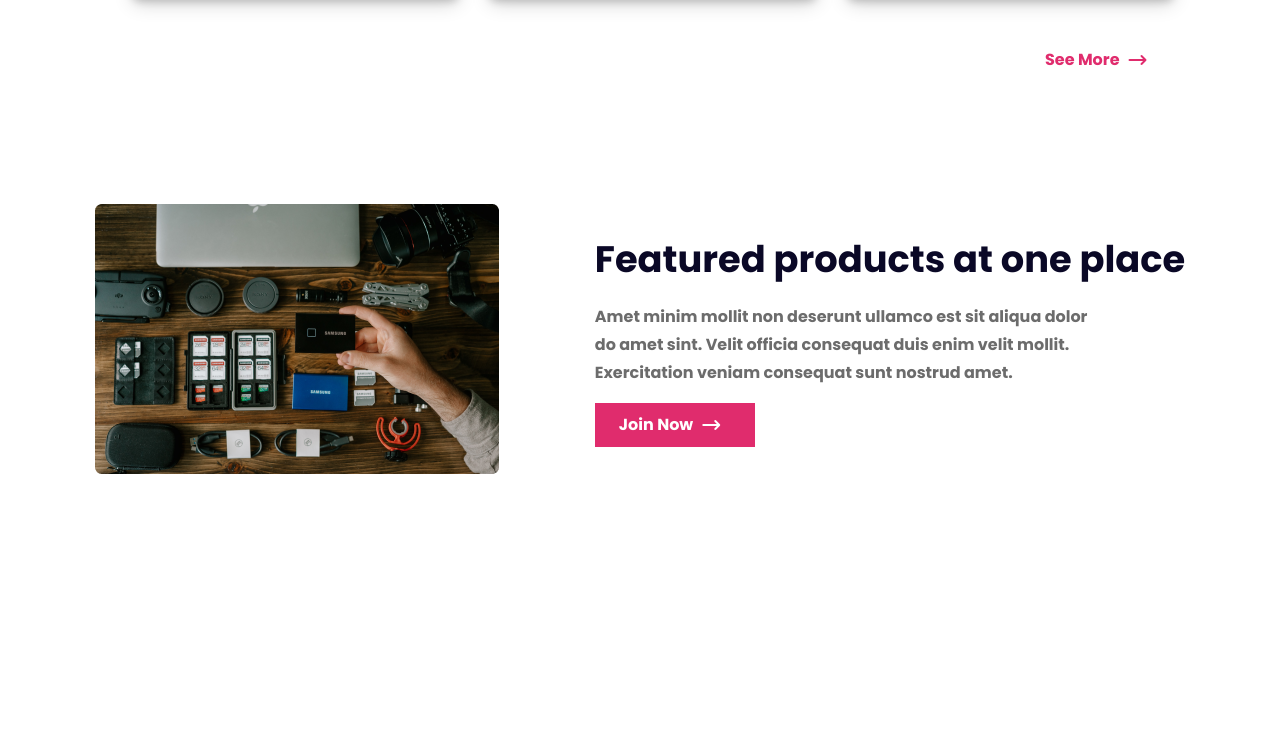
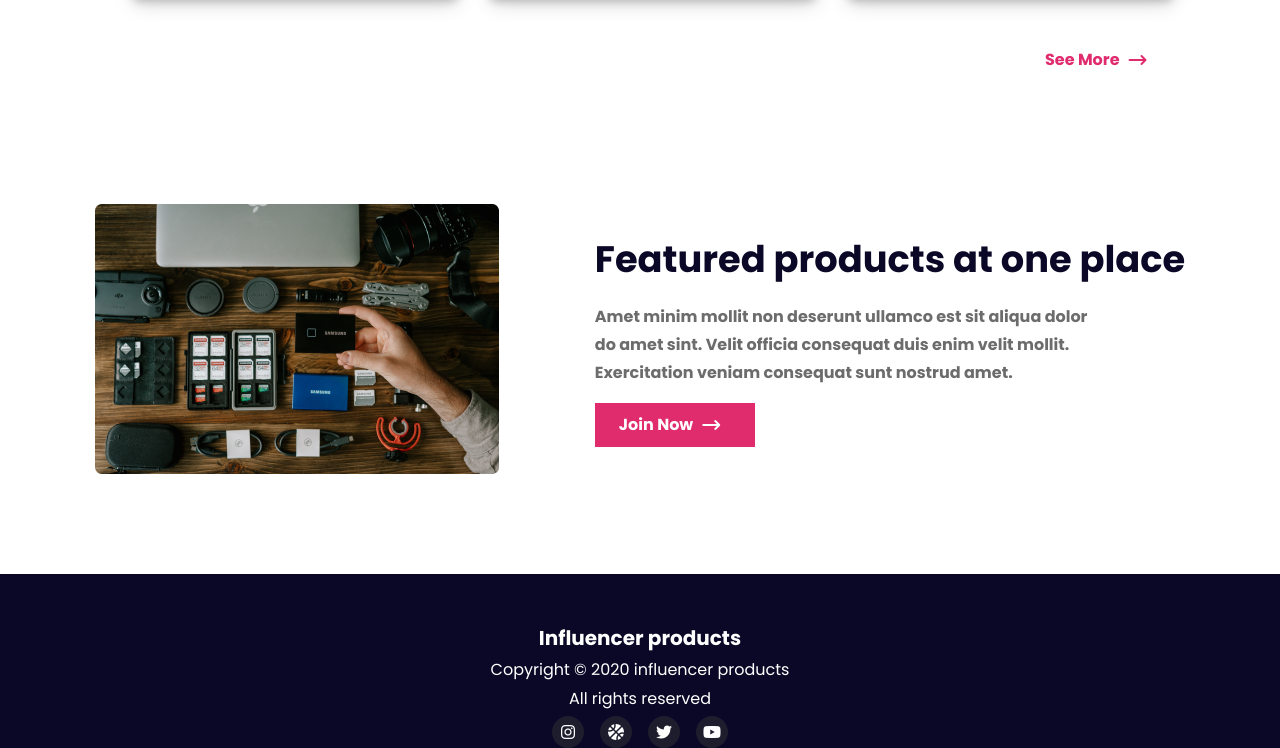
Before and after one commit to naimulislammehedi/influencer-gear-main, a plain HTML site: page index.html in a window 1280 px wide. Shown: the part 2543-3291 px from the top of the page. Before the commit the page ends 3117 px from the top, so only its background shows below. Drawn offline with Linux system fonts and the light colour scheme.

Commit message:
footer section

```diff
--- a/CSS/style.css
+++ b/CSS/style.css
@@ -268,3 +268,40 @@ body {
     background-color: #ec266f;
     box-shadow: 0 4px 8px 0 rgba(0, 0, 0, 0.295), 0 6px 20px 0 rgba(0, 0, 0, 0.37);
 }
+
+
+/* FOOTER */
+.footer {
+    background-color: #0A0826;
+    color: #fff;
+    text-align: center;
+}
+
+.footer > h3 {
+    padding-top: 3.12rem;
+    font-size: 1.25rem;
+    margin-bottom: 0.3rem;
+}
+
+.footer > p {
+    line-height: 1.5rem;
+    margin-bottom: 0.3rem;
+}
+
+.footer-icon-section {
+    display: flex;
+    align-items: center;
+    justify-content: center;
+    gap: 1rem;
+}
+
+.footer-icon {
+    width: 2rem;
+    height: 2rem;
+    border-radius: 50%;
+    background-color: #3a3a3a6c;
+    display: flex;
+    align-items: center;
+    justify-content: center;
+
+}
--- a/index.html
+++ b/index.html
@@ -241,23 +241,46 @@
 
                 </div>
 
-            <a href="#" class="see-more">See More <i class="fa-solid fa-arrow-right-long"></i></a>
+                <a href="#" class="see-more">See More <i class="fa-solid fa-arrow-right-long"></i></a>
         </section>
 
 
         <!-- FEATURED PRODUCTS -->
-         <section class="featured-products">
+        <section class="featured-products">
             <div class="featured-img">
                 <img src="./images/gear.png" alt="">
             </div>
 
             <div class="featured-content">
                 <h2>Featured products at one place</h2>
-                <p>Amet minim mollit non deserunt ullamco est sit aliqua dolor do amet sint. Velit officia consequat duis enim velit mollit. Exercitation veniam consequat sunt nostrud amet.</p>
+                <p>Amet minim mollit non deserunt ullamco est sit aliqua dolor do amet sint. Velit officia consequat
+                    duis enim velit mollit. Exercitation veniam consequat sunt nostrud amet.</p>
                 <a href="#" class="see-more">Join Now <i class="fa-solid fa-arrow-right-long"></i></a>
             </div>
-         </section>
+        </section>
     </main>
+
+    <!-- FOOTER SECTION -->
+    <footer class="footer">
+        <h3>Influencer products</h3>
+        <p>Copyright &copy; 2020 influencer products</p>
+        <p>All rights reserved</p>
+
+        <div class="footer-icon-section">
+            <div class="footer-icon">
+                <i class="fa-brands fa-instagram"></i>
+            </div>
+            <div class="footer-icon">
+                <i class="fa-solid fa-basketball"></i>
+            </div>
+            <div class="footer-icon">
+                <i class="fa-brands fa-twitter"></i>
+            </div>
+            <div class="footer-icon">
+                <i class="fa-brands fa-youtube"></i>
+            </div>
+        </div>
+    </footer>
 </body>
 
 </html>
```
